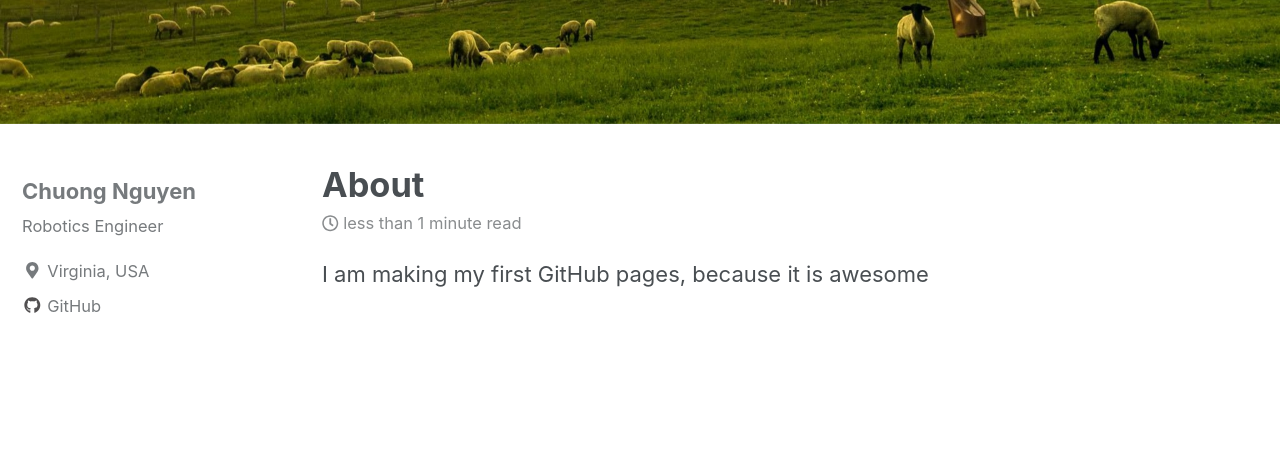
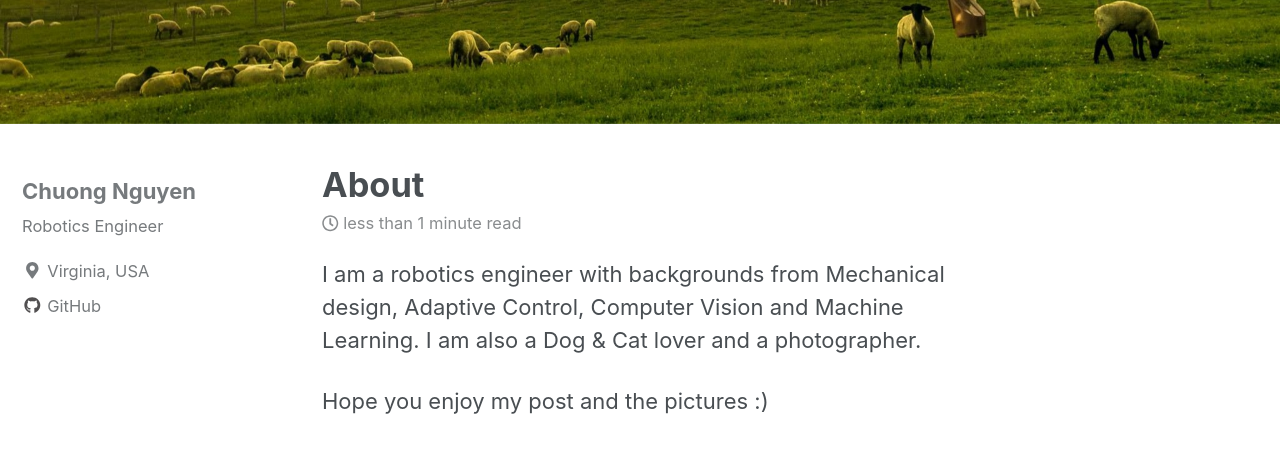
Before and after one commit to chuong98/chuong98.github.io, a Jekyll site: the page built from _pages/about.md, in a window 1280 px wide and 900 px high, scrolled down 532 px. Shown: the top 453 px of the window. Built offline with Jekyll 4.4.1, drawn with Linux system fonts in a browser that asks for light colours; nearby versions of some CDN libraries.

Commit message:
update about

```diff
--- a/_pages/about.md
+++ b/_pages/about.md
@@ -5,4 +5,7 @@ header:
   image: "/images/BB-lover.jpg"
 ---
 
-I am making my first GitHub pages, because it is awesome
+I am a robotics engineer with backgrounds from Mechanical design, Adaptive Control, Computer Vision and Machine Learning.
+I am also a Dog & Cat lover and a photographer.
+
+Hope you enjoy my post and the pictures :)
```
